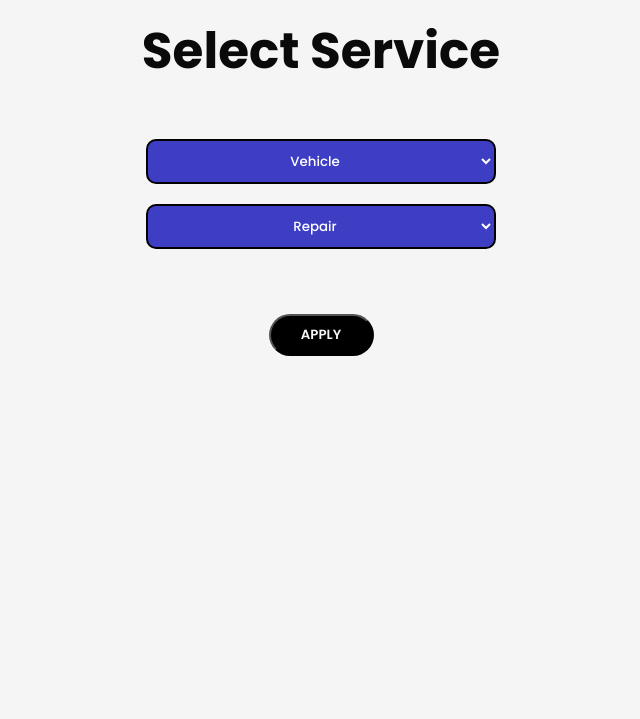
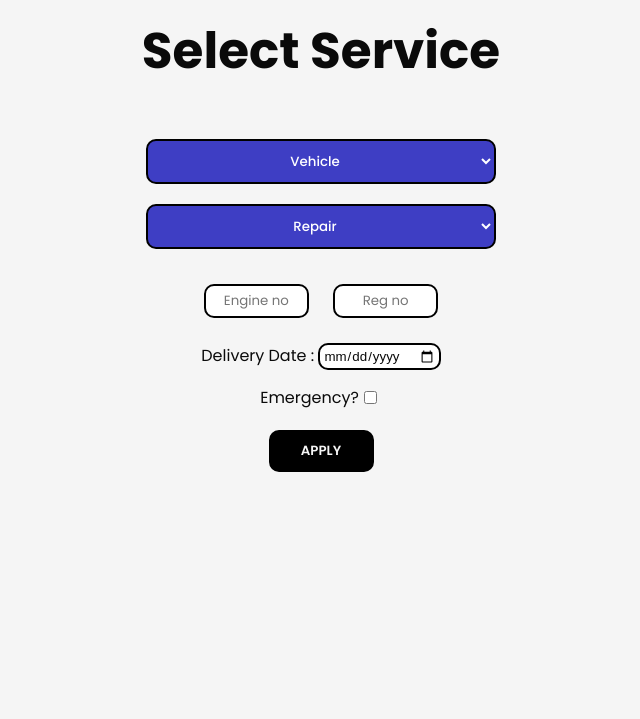
Before and after one commit to Navadeep-Reddy/Mechanical_Backside, a Flask app: page /make_request in a window 1280 px wide. Shown: the part 151-870 px from the top of the page, without its empty margins (319-959 px from the left). Run offline with Flask 3, Linux system fonts and the light colour scheme.

Commit message:
Added front end for additional request parameters

```diff
--- a/Data/jobcards.csv
+++ b/Data/jobcards.csv
@@ -13,3 +13,7 @@ Rishwanth,Motorcycle,Tire Alignment
 Rishwanth,Car,Tire Checkup
 Navadeep,Motorcycle,Engine Oil Replacement
 hi,Car,Brackets
+Appu,Bicycle,Tire Alignment
+Appu,Bicycle,Tire Alignment
+Diary,Car,Detailing
+New,Car,Brackets
--- a/Data/user_log.txt
+++ b/Data/user_log.txt
@@ -7,3 +7,6 @@ ds sd
 Heyy lol
 Rishwanth Rishi
 hi 14
+Appu Miku
+Diary Milk
+New we
--- a/static/request/style.css
+++ b/static/request/style.css
@@ -138,15 +138,79 @@ body{
     flex-direction: column;
 }
 
+.request .number-input{
+    animation: slideDown 0.5s ease-in;
+}
+
+.number-input input{
+    margin: 15px 10px;
+    margin-top: 0;
+    width: 15%;
+    padding: 5px;
+    border-radius: 10px;
+    text-align: center;
+    transition: 0.5s;
+    border: solid 2px black;
+}
+
+.number-input input:focus{
+    width: 30%;
+}
+
 .request button{
     padding: 0 15px;
     width: 15%;;
     height: 7%;
-    margin: 30px;
+    margin-top: 10px;
     color: whitesmoke;
     background: black;
-    border-radius: 40px;
+    border: 2px solid black;
+    border-radius: 10px;
     font-weight: 600;
+    transition: 0.3s;
+}
+
+.request button:hover{
+    background: white;
+    color: #3e3ec4;
+}
+
+.request button:active{
+    background: black;
+}
+
+
+.request .date{
+    animation: slideDown 0.5s ease-in;
+    margin: 10px 0 15px 0;
+}
+
+.request .date input{
+    border-radius: 10px;
+    border: 2px solid black;
+    padding: 3px;
+    font-family: sans-serif;
+}
+
+.request .boxy{
+    display: flex;
+    flex-direction: row;
+    align-items: center;
+    justify-content: center;
+    margin-bottom: 10px;
+}
+
+#emergency{
+    margin: 0 5px;
+}
+
+
+.request .boxy p,
+.request #emergency
+{
+    accent-color: #3e3ec4;
+    animation: slideDown 0.5s ease-in;
+
 }
 
 .dropDown, #apply, h3{
--- a/templates/request.html
+++ b/templates/request.html
@@ -21,6 +21,7 @@
         <section class = "home">
             <form class = "request" method = "post" action ="{{url_for('make_request')}}">
                 <h1>Select Service</h1>
+
                 <div class ="dropDown">
                 <select name = "vtype" id = "vtype">
                     <option disabled selected value="Vehicle">Vehicle</option>
@@ -35,6 +36,22 @@
                     <option>Rope</option>
                 </select>
                 </div>
+
+                <div class = "number-input">
+                    <input placeholder="Engine no">
+                    <input placeholder="Reg no">
+                </div>
+
+                <div class = "date">
+                    <label for="birthday">Delivery Date : </label>
+                    <input type="date" id="birthday" name="birthday">
+                </div>
+
+                <label class = "boxy" >
+                    <p>Emergency? </p>
+                    <input id = "emergency" type="checkbox">
+                </label>
+
                 <h3 id = "message">{{confirm}}</h3>
                 <button type="submit" id = "apply">APPLY</button>
 
```
